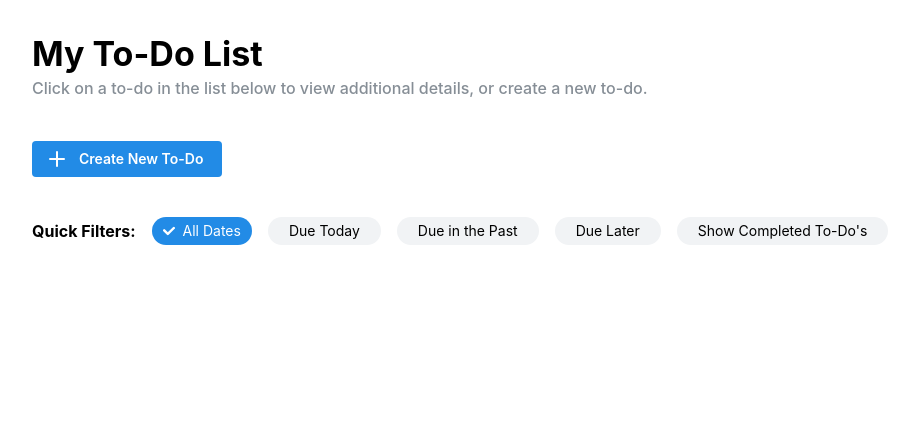
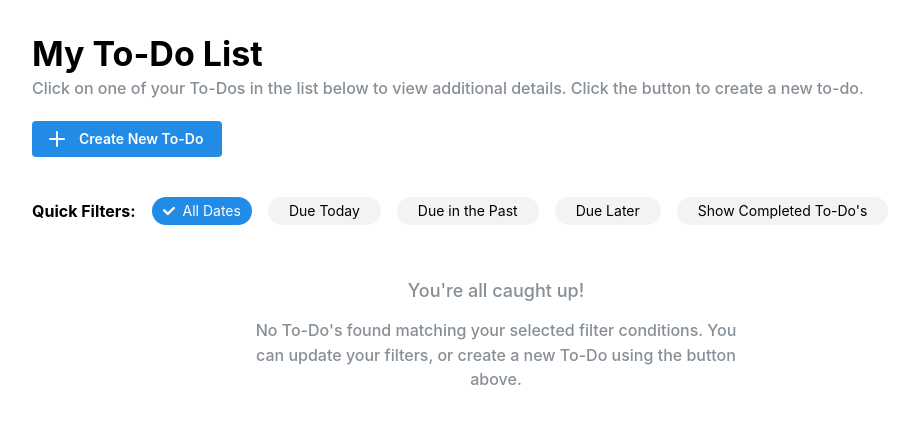
Before and after one commit to Robert-Tyssen/foci-assignment-todo-app, a React (Vite) app: page /todos in a window 1280 px wide. Shown: the top 424 px of the page, without its empty margins (144-1063 px from the left). Built offline with nearby package versions, Linux system fonts and the light colour scheme.

Commit message:
feat: added loading and error views to todo list page

```diff
--- a/src/ui/pages/TodosPage.tsx
+++ b/src/ui/pages/TodosPage.tsx
@@ -1,4 +1,16 @@
-import { Container, Stack, Text, Title } from "@mantine/core";
+import {
+  Alert,
+  Button,
+  Center,
+  Container,
+  Group,
+  Paper,
+  Skeleton,
+  Stack,
+  Text,
+  Title,
+} from "@mantine/core";
+import { IconRefresh } from "@tabler/icons-react";
 import { useNavigate } from "@tanstack/react-router";
 import { useState } from "react";
 import type { Todo } from "../../domain/todo";
@@ -11,43 +23,168 @@ import FilterPicker from "../components/FilterPicker";
 import TodoListTile from "../components/TodoListTile";
 import { useTodoList } from "../hooks/useTodoList";
 
+/**
+ * This component is the page which displays all To-do's for a user. It uses a custom hook
+ * for loading the To-do list, and includes loading and error indicators. In addition to
+ * the To-do list itself, it renders a 'quick filters' selector which provides convenient
+ * filters for the returned list.
+ */
 const TodosPage = () => {
   // State to track filtering selections for To-do's
   const [filter, setFilter] = useState<TodoQuickFilter>({
     type: "all",
     showCompleted: false,
   });
-  const { data: todos, error, isLoading } = useTodoList();
+
+  // Get custom hook for fetching the To-do list
+  const { data: todos, error, isPending, refetch } = useTodoList();
+
+  // Get hook for navigating to To-do detail page
   const navigate = useNavigate();
 
+  // Handler function which navigates to a specific To-do when it is
+  // selected, using its id as the URL parameters.
   const onTodoSelected = (todo: Todo) => {
     navigate({ to: "/todos/$todoId", params: { todoId: todo.id } });
   };
 
-  const filteredTodos = todos && applyQuickFilter(todos, filter);
+  // Return an error view if the fetch failed
+  if (error) {
+    return <TodoListErrorView error={error.message} onRetry={refetch} />;
+  }
+
+  // Return a loading view if results have not loaded yet
+  if (isPending) {
+    return <TodoListLoading />;
+  }
+
+  // List successfully retrieved, apply filters
+  const filteredTodos = applyQuickFilter(todos, filter);
 
   return (
-    <Container>
-      <Title mt="xl">My To-Do List</Title>
-      <Text c="dimmed" fw={500} mb="lg">
-        Click on a to-do in the list below to view additional details, or create
-        a new to-do.
-      </Text>
-      <CreateTodoButton />
+    <Container mt="xl">
+      <PageHeader />
 
+      {/* Render quick-filter options */}
       <FilterPicker filter={filter} onChange={setFilter} />
 
-      {!isLoading && !error && filteredTodos && (
-        <>
-          <Stack>
-            {filteredTodos.map((t) => (
-              <TodoListTile t={t} onClick={() => onTodoSelected(t)} />
-            ))}
-          </Stack>
-        </>
+      {/* Conditionally render depending on whether To-do's were found */}
+      {filteredTodos.length > 0 ? (
+        // At least one To-do found
+        <Stack>
+          {filteredTodos.map((t) => (
+            <TodoListTile key={t.id} t={t} onClick={() => onTodoSelected(t)} />
+          ))}
+        </Stack>
+      ) : (
+        // No To-do's found matching filters
+        <TodosNoneFound />
       )}
     </Container>
   );
 };
 
+/* Shared header for the various page views, which includes the main title
+ * and subtitle, and the button for creating a new To-do.
+ */
+const PageHeader = () => (
+  <div>
+    <Title>My To-Do List</Title>
+    <Text c="dimmed" fw={500}>
+      Click on one of your To-Dos in the list below to view additional details.
+      Click the button to create a new to-do.
+    </Text>
+    <CreateTodoButton />
+  </div>
+);
+
+/* Component which is used to indicate that no To-do's were found which
+ * match the provided filters.
+ */
+const TodosNoneFound = () => (
+  <Center mt="xl">
+    <Stack ta="center" maw={500} gap="sm">
+      <Text fw={500} size="lg" c="dimmed">
+        You're all caught up!
+      </Text>
+      <Text c="dimmed" fw={500}>
+        No To-Do's found matching your selected filter conditions. You can
+        update your filters, or create a new To-Do using the button above.
+      </Text>
+    </Stack>
+  </Center>
+);
+
+/* Component which is used to indicate that the To-do list is still loading.
+ */
+const TodoListLoading = () => {
+  return (
+    <Container my="xl">
+      <PageHeader />
+
+      {/* Skeleons representing quick filters component */}
+      <Stack gap="sm" mb="lg">
+        <Skeleton h={18} w={"70%"} />
+        <Skeleton h={18} w={"50%"} />
+      </Stack>
+
+      {/* Skeletons representing To-do list tiles */}
+      <Stack>
+        {Array.from({ length: 5 }).map((_, i) => (
+          <Paper withBorder p="md" radius="lg" key={`loading-item-${i}`}>
+            <Group display="flex" align="start">
+              {/* Checkbox placeholder */}
+              <Skeleton h={24} w={24} radius="xl" />
+
+              {/* Main content placeholder */}
+              <Stack flex={1} mt={4} gap="xs">
+                <Skeleton h={18} w={"70%"} />
+                <Skeleton h={12} w={"40%"} />
+              </Stack>
+
+              {/* Delete button placeholder */}
+              <Skeleton h={32} w={32} radius="md" />
+            </Group>
+          </Paper>
+        ))}
+      </Stack>
+    </Container>
+  );
+};
+
+/* Component which is used to indicate that the To-do list failed to load.
+ */
+const TodoListErrorView = ({
+  error,
+  onRetry,
+}: {
+  error: string;
+  onRetry?: () => void;
+}) => {
+  return (
+    <Container mt="xl">
+      <PageHeader />
+      <Alert
+        color="red"
+        variant="outline"
+        title="Error occurred loading the To-Do list"
+        radius="lg"
+      >
+        <div>
+          <Text inherit>{error}</Text>
+          <Button
+            mt="md"
+            variant="outline"
+            color="red"
+            leftSection={<IconRefresh />}
+            onClick={onRetry}
+          >
+            Retry
+          </Button>
+        </div>
+      </Alert>
+    </Container>
+  );
+};
+
 export default TodosPage;
```
